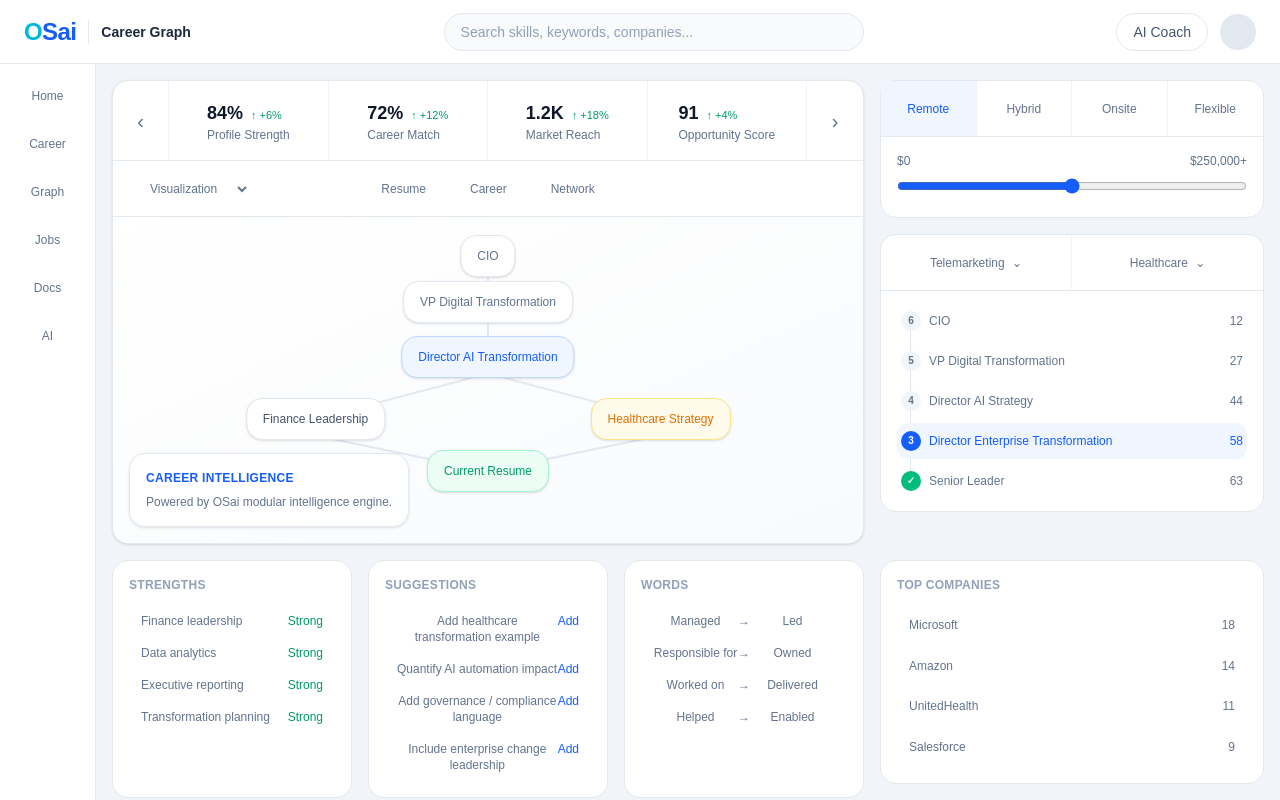
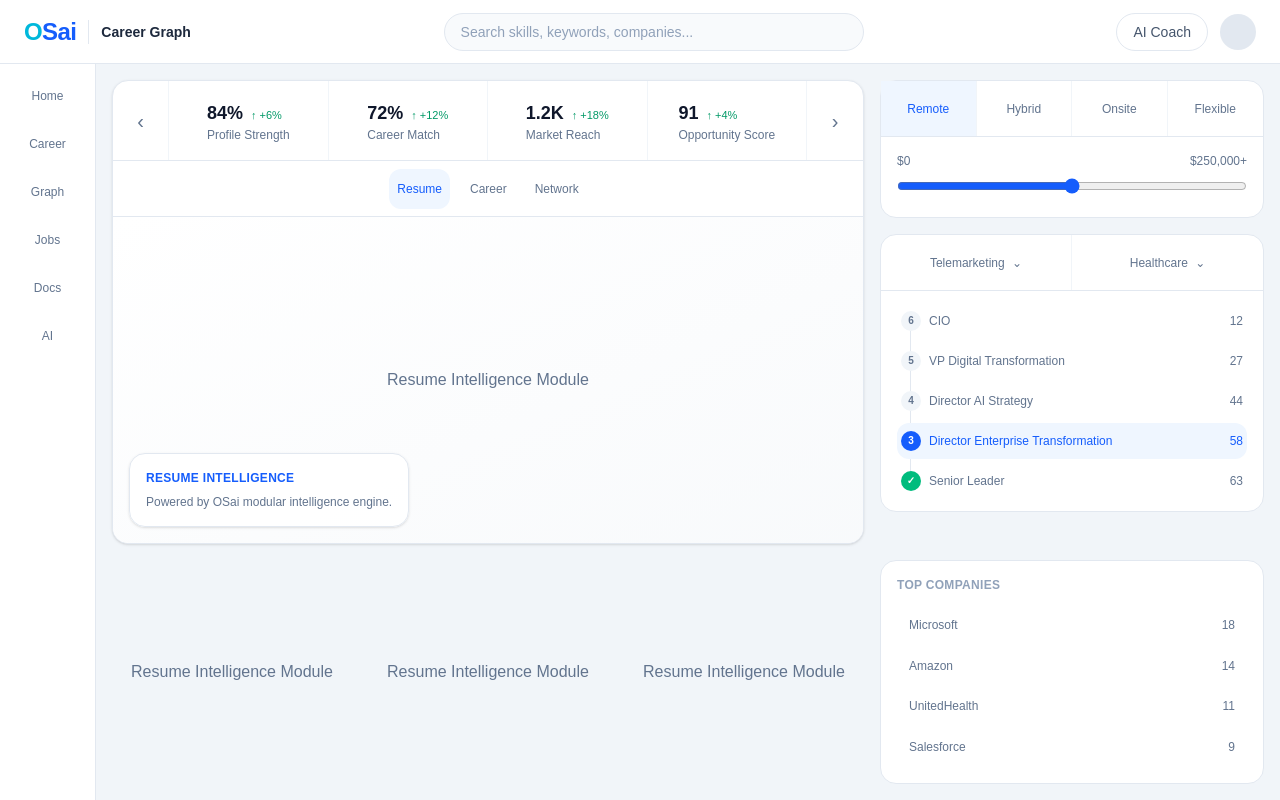
Before and after one commit to OrbitSystemsAi/career-pivot, a Next.js app: page / in a window 1280 px wide. Both pictures are taken after a click on the button "Resume". Built offline with nearby package versions, Linux system fonts and the light colour scheme.

Commit message:
Add working resume and network modules

```diff
--- a/core/registry/moduleRegistry.ts
+++ b/core/registry/moduleRegistry.ts
@@ -5,7 +5,21 @@ import {
   CareerWords,
 } from "@/modules/career";
 
+import { ResumeModule } from "@/modules/resume";
+import { NetworkModule } from "@/modules/network";
+
 export const moduleRegistry = {
+  resume: {
+    id: "resume",
+    name: "Resume",
+    panels: {
+      visualization: ResumeModule,
+      bottomLeft: ResumeModule,
+      bottomCenter: ResumeModule,
+      bottomRight: ResumeModule,
+    },
+  },
+
   career: {
     id: "career",
     name: "Career",
@@ -16,6 +30,17 @@ export const moduleRegistry = {
       bottomRight: CareerWords,
     },
   },
+
+  network: {
+    id: "network",
+    name: "Network",
+    panels: {
+      visualization: NetworkModule,
+      bottomLeft: NetworkModule,
+      bottomCenter: NetworkModule,
+      bottomRight: NetworkModule,
+    },
+  },
 };
 
 export type ModuleKey = keyof typeof moduleRegistry;
--- a/core/shell/panels/D3WorkspaceControlsPanel.tsx
+++ b/core/shell/panels/D3WorkspaceControlsPanel.tsx
@@ -1,34 +1,46 @@
-const views = ["Resume", "Career", "Network"];
+"use client";
 
-const viewTypes = [
-  "Visualization",
-  "Graph",
+import { useActiveModule } from "@/core/state/ActiveModuleProvider";
+
+const views = [
+  {
+    label: "Resume",
+    module: "resume",
+  },
+  {
+    label: "Career",
+    module: "career",
+  },
+  {
+    label: "Network",
+    module: "network",
+  },
 ];
 
 export default function D3WorkspaceControlsPanel() {
+  const { activeModule, setActiveModule } = useActiveModule();
+
   return (
     <div className="relative flex h-14 items-center justify-center border-b border-slate-200">
+      <div className="flex gap-3">
+        {views.map((view) => {
+          const selected = activeModule === view.module;
 
-      <select className="absolute left-4 rounded-xl border border-transparent bg-white px-4 py-3 text-xs font-medium text-slate-500 hover:border-slate-200 hover:bg-blue-50 hover:text-blue-600 focus:border-transparent focus:bg-white focus:outline-none">
-        {viewTypes.map((type) => (
-          <option key={type}>
-            {type}
-          </option>
-        ))}
-      </select>
-
-
-      <div className="flex items-center justify-center gap-3">
-        {views.map((view) => (
-          <button
-            key={view}
-            className="rounded-xl px-4 py-3 text-xs font-medium text-slate-500 hover:bg-blue-50 hover:text-blue-600"
-          >
-            {view}
-          </button>
-        ))}
+          return (
+            <button
+              key={view.module}
+              onClick={() => setActiveModule(view.module)}
+              className={`rounded-xl px-2 py-3 text-xs font-medium transition ${
+                selected
+                  ? "bg-blue-50 text-blue-600"
+                  : "text-slate-500 hover:bg-blue-50 hover:text-blue-600"
+              }`}
+            >
+              {view.label}
+            </button>
+          );
+        })}
       </div>
-
     </div>
   );
 }
--- /dev/null
+++ b/modules/network/components/NetworkModule.tsx
@@ -0,0 +1,7 @@
+export default function NetworkModule() {
+  return (
+    <div className="flex h-full w-full items-center justify-center text-slate-500">
+      Network Intelligence Module
+    </div>
+  );
+}
--- /dev/null
+++ b/modules/network/components/ResumeModule.tsx
@@ -0,0 +1,7 @@
+export default function ResumeModule() {
+  return (
+    <div className="flex h-full w-full items-center justify-center text-slate-500">
+      Resume Intelligence Module
+    </div>
+  );
+}
--- /dev/null
+++ b/modules/network/index.ts
@@ -0,0 +1 @@
+export { default as NetworkModule } from "./components/NetworkModule";
--- /dev/null
+++ b/modules/resume/components/ResumeModule.tsx
@@ -0,0 +1,7 @@
+export default function ResumeModule() {
+  return (
+    <div className="flex h-full w-full items-center justify-center text-slate-500">
+      Resume Intelligence Module
+    </div>
+  );
+}
--- /dev/null
+++ b/modules/resume/index.ts
@@ -0,0 +1 @@
+export { default as ResumeModule } from "./components/ResumeModule";
```
